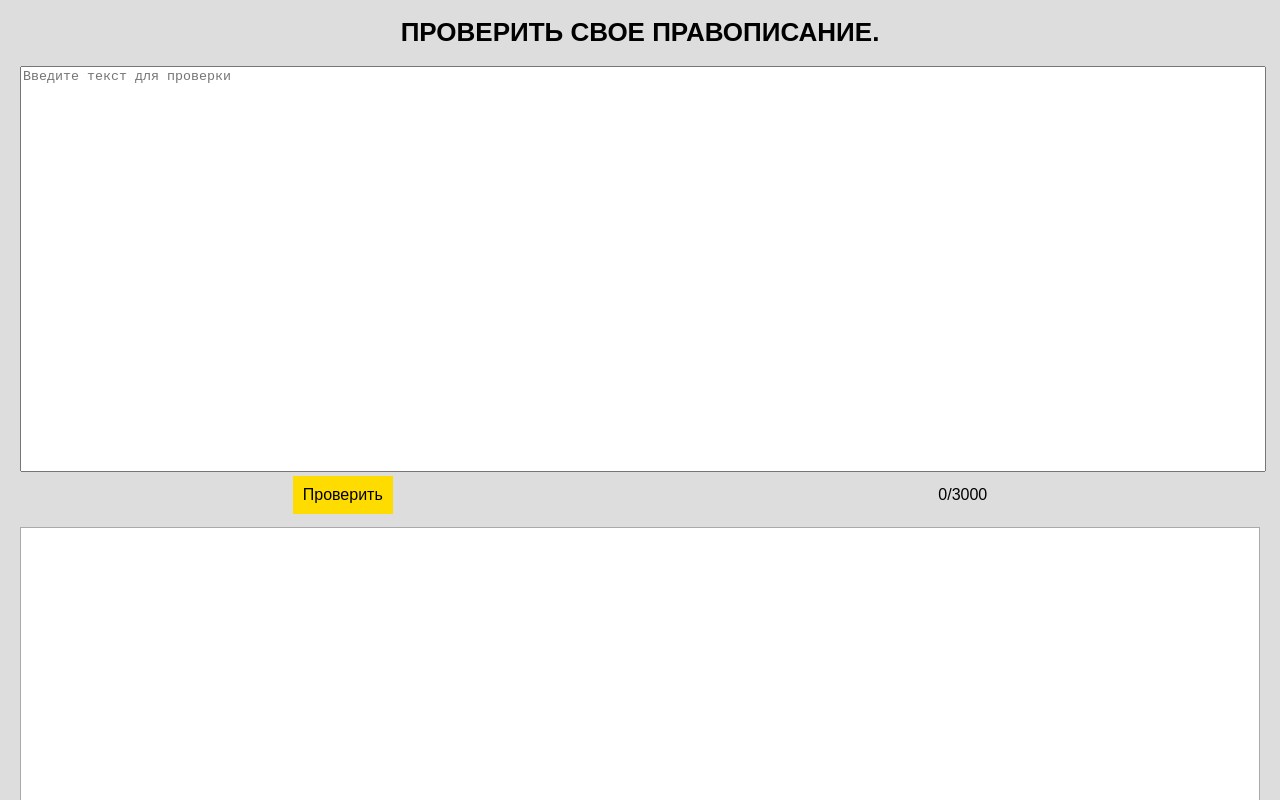
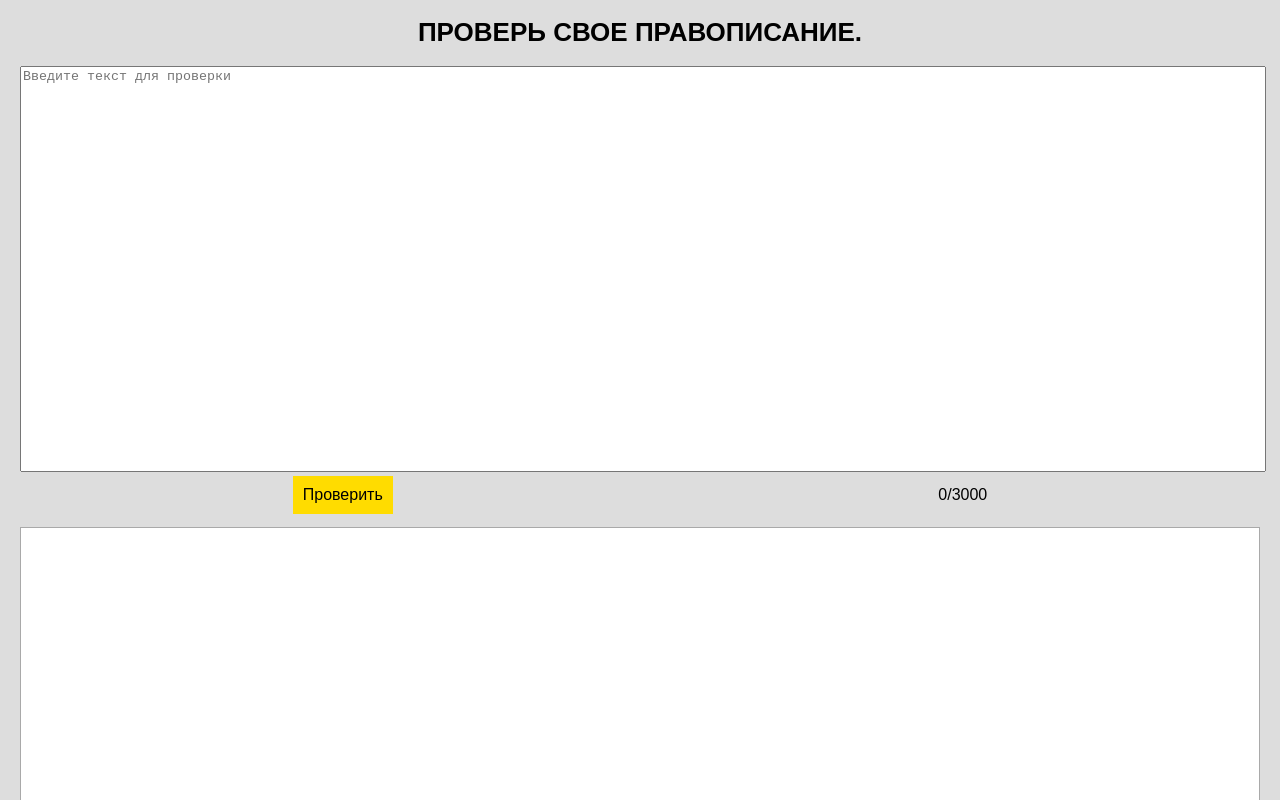
Before and after one commit to Taliem/spellchecker, a React (Create React App) app: page / in a window 1280 px wide. Shown: the top 800 px of the page. Built offline with nearby package versions, Linux system fonts and the light colour scheme; the HTML template or start-up script is replaced by a standard one.

Commit message:
fix misprint

```diff
--- a/package.json
+++ b/package.json
@@ -2,7 +2,7 @@
   "name": "spellchecker",
   "version": "0.1.0",
   "private": true,
-  "homepage": "taliemjob.github.io/spellchecker",
+  "homepage": "https://spellchecker.com",
   "dependencies": {
     "gh-pages": "^1.2.0",
     "react": "^16.4.0",
--- a/src/App.js
+++ b/src/App.js
@@ -65,7 +65,7 @@ class App extends Component {
   render() {
     return (
       <div className='container'>
-        <h1 className='headline'>проверить свое правописание.</h1>
+        <h1 className='headline'>проверь свое правописание.</h1>
 
         <div className='input'>
           <InputText
```
Also changed, not shown: 5 other files (tests, documents, lock files or other folders).
